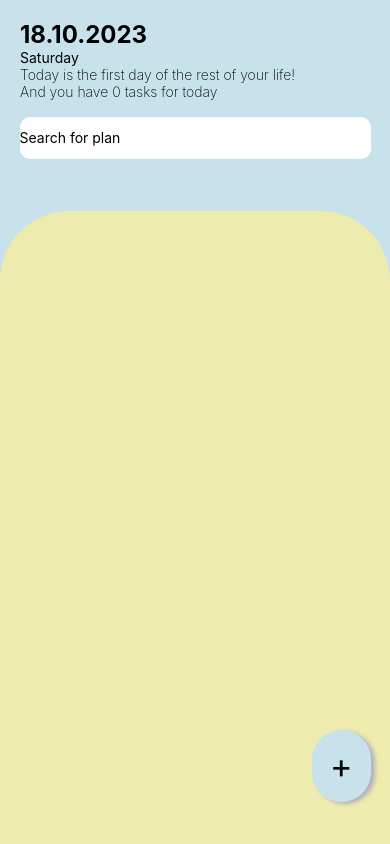
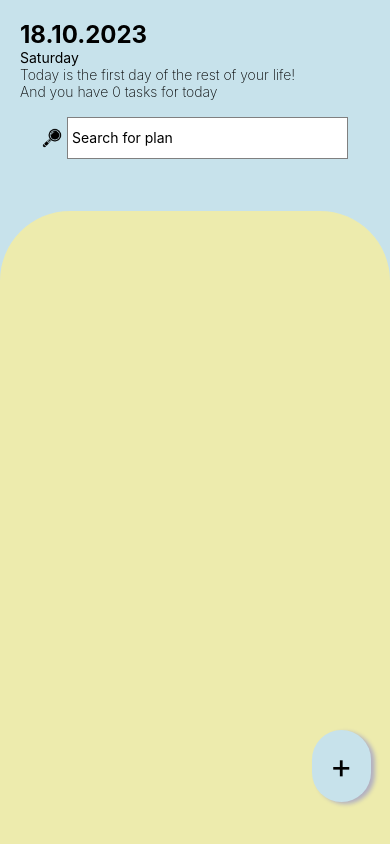
Before and after one commit to umutlaguler/toDoTs, a React Native app: screen / in a window 390 px wide. Built offline with nearby package versions, Linux system fonts and the light colour scheme.

Commit message:
searchbar component was styled

```diff
--- a/src/components/SearchBar.tsx
+++ b/src/components/SearchBar.tsx
@@ -1,5 +1,5 @@
 import React from 'react';
-import { StyleSheet, TextInput, View } from 'react-native';
+import { StyleSheet, TextInput, View, Image } from 'react-native';
 import { PhoneHeight, PhoneWidth } from '../constants/config';
 
 interface SearchBarProps {
@@ -8,26 +8,43 @@ interface SearchBarProps {
 
 const SearchBar: React.FC<SearchBarProps> = ({ onSearch }) => {
   return (
-    <View>
-      <TextInput
-        style={styles.input}
-        placeholder="Search for plan"
-        onChangeText={onSearch}
-      />
+    <View style = {styles.container}>
+        <Image
+            style={styles.searchLogo}
+            source={require('../../assets/search.png')}
+        />
+        <TextInput
+            style={styles.input}
+            placeholder=" Search for plan"
+            onChangeText={onSearch}
+        />
     </View>
   );
 };
 
 const styles = StyleSheet.create({
+  container: {
+    flexDirection: 'row',
+    alignItems: 'center',
+    width: PhoneWidth * 0.9,
+    alignSelf:'center',
+    justifyContent: 'center'
+  },
   input: {
     height: PhoneHeight * 0.05,
-    width: PhoneWidth * 0.9,
+    width: '80%',
     borderColor: 'gray',
-    borderRadius: 10,
+    borderWidth: 0.5,
     backgroundColor: 'white',
     alignSelf: 'center',
     marginTop: PhoneHeight * 0.02,
   },
+  searchLogo: {
+    width: 20,
+    height: 20,
+    marginTop: PhoneHeight * 0.02,
+    marginRight: 5
+  }
 });
 
 export default SearchBar;
```
Also changed, not shown: assets/search.png (added).
